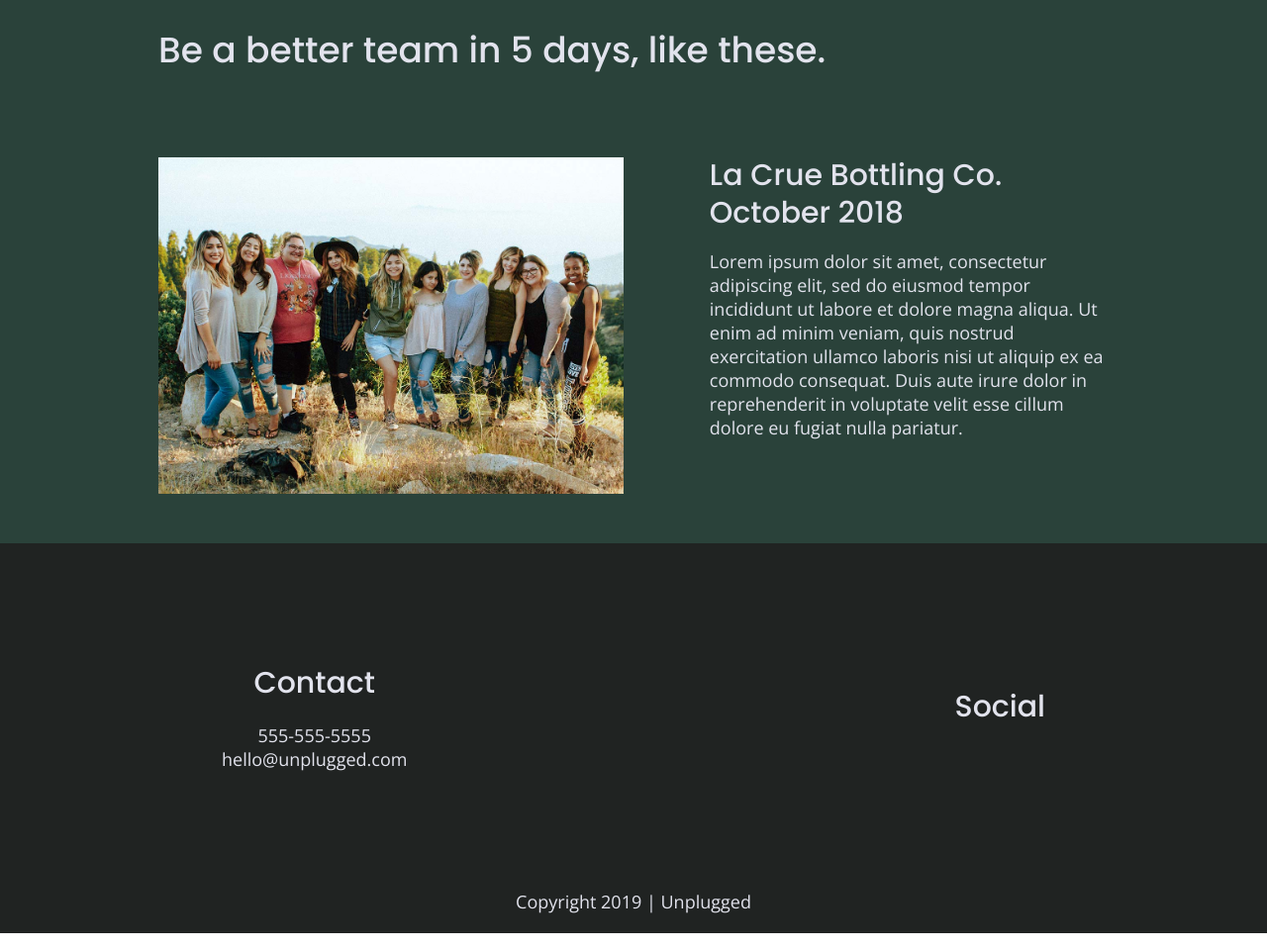
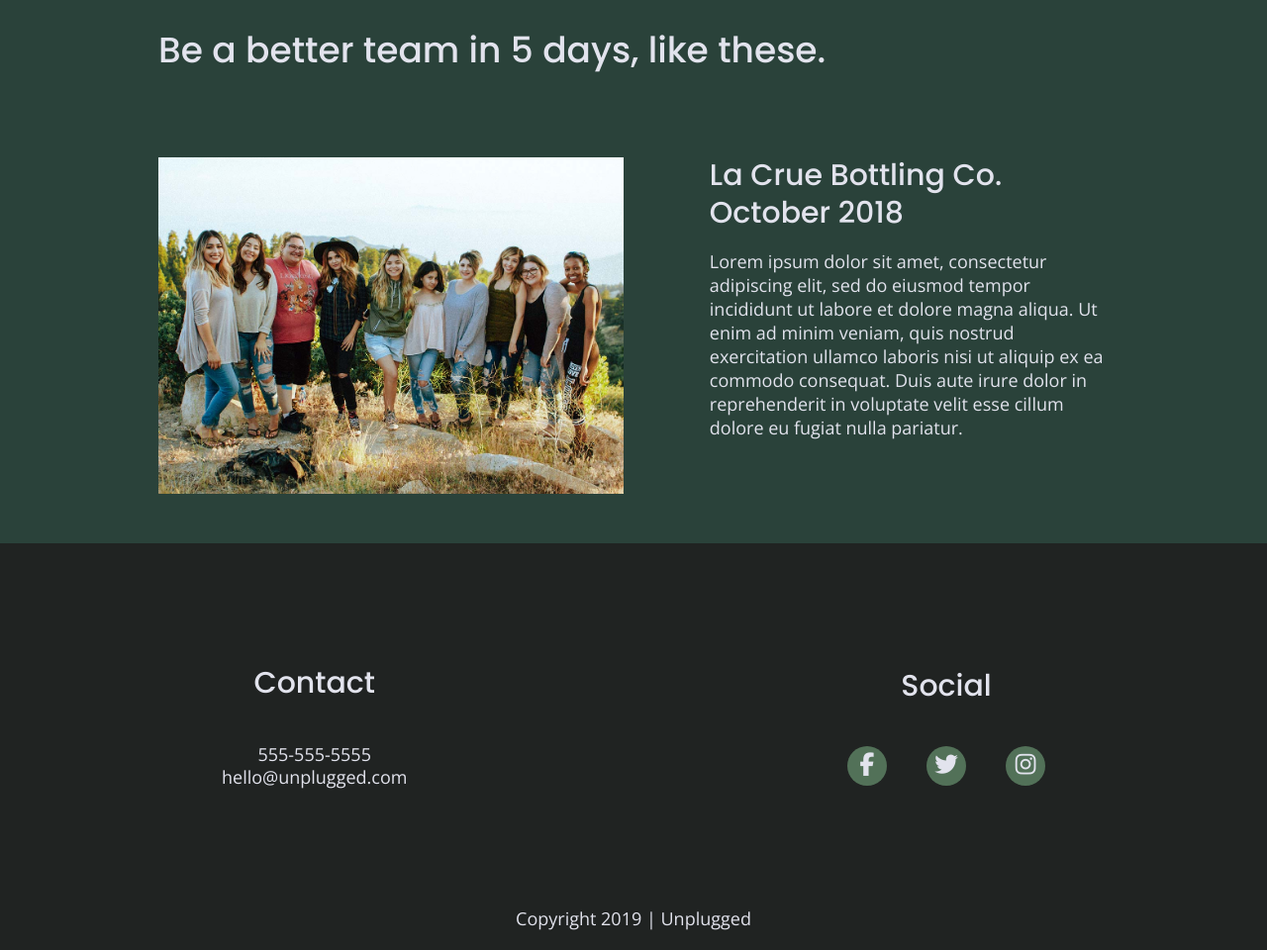
Before and after one commit to mauramcgurk/unplugged-retreat, a website: page index.html in a window 1280 px wide. Shown: the part 1794-2754 px from the top of the page at 99% size. Drawn offline with nearby package versions, Linux system fonts and the light colour scheme.

Commit message:
Styled icons for tablet and desktop and footer

```diff
--- a/css/main.css
+++ b/css/main.css
@@ -229,9 +229,17 @@ footer .social-icons {
 }
 
 footer .social-icons p {
+  background-color: #527158;
+  border-radius: 50%;
+  width: 40px;
+  height: 40px;
   display: flex;
   justify-content: center;
   align-items: center;
+}
+
+footer .social-icons p i {
+  font-size: 1.3125em;
 }
 
 footer .copyright {
@@ -354,7 +362,7 @@ aside p {
 
 .features i {
 	font-size: 3.75em;
-        margin-bottom: 40px;
+  margin-bottom: 40px;
 }
 
 .features p {
@@ -380,11 +388,6 @@ aside p {
   width: 55%;
   margin: 20px 0;
 }
-
-/* .reviews .content-wrapper {
-
-} */
-
 
 
 /* ========================================================
@@ -681,15 +684,31 @@ footer .content-wrapper {
     margin: 100px 0;
 }
 
-.footer-content {
+footer .footer-content {
   display:flex;
   justify-content: space-between;
   align-items: center;
+  flex-direction: row;
 }
 
 footer .contact {
     margin-bottom: 0;
 }
+
+footer h4 {
+    font-size: 1.5em;
+    margin-bottom: 40px;
+}
+
+footer p {
+    line-height: 1.285;
+}
+
+footer .social-icons {
+      width: 12.5em;
+      justify-content: space-between;
+}
+
 
 footer .copyright {
     width: 100%;
--- a/index.html
+++ b/index.html
@@ -154,9 +154,17 @@
               <h4>Social</h4>
 
               <div class="social-icons">
-                  <p><a href="https://www.facebook.com/yoursite" target="_blank"></a></p>
-                  <p><a href="https://www.twitter.com/yoursite" target="_blank"></a></p>
-                  <p><a href="https://www.instagram.com/yoursite" target="_blank"></a></p>
+                  <p>
+                    <a href="https://www.facebook.com/yoursite" target="_blank"><i class="fab fa-facebook-f"></i></a>
+                  </p>
+
+                  <p>
+                    <a href="https://www.twitter.com/yoursite" target="_blank"><i class="fab fa-twitter"></i></a>
+                  </p>
+
+                  <p>
+                    <a href="https://www.instagram.com/yoursite" target="_blank"><i class="fab fa-instagram"></i></a>
+                  </p>
                     <!-- other social links here -->
               </div>
           </div>
```
Also changed, not shown: about/index.html (+11 -3 lines), faq/index.html (+11 -3 lines).
